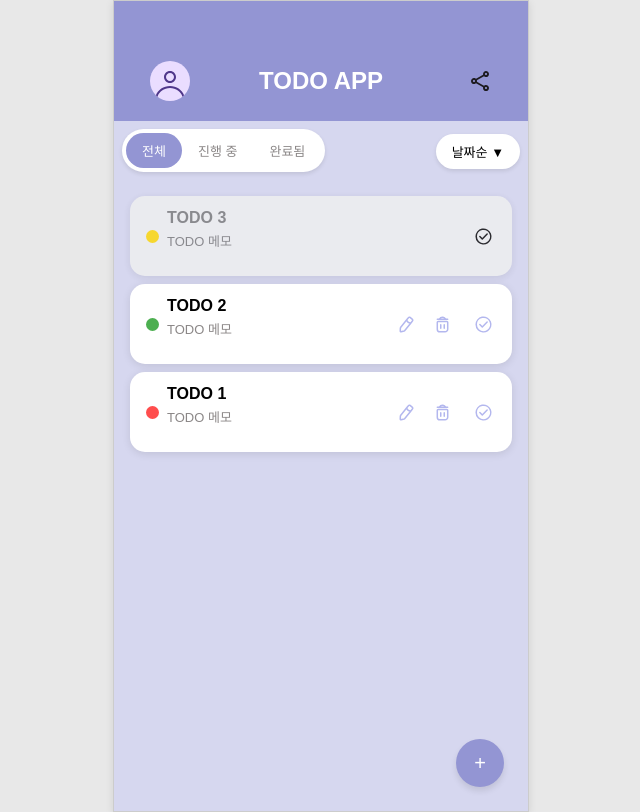
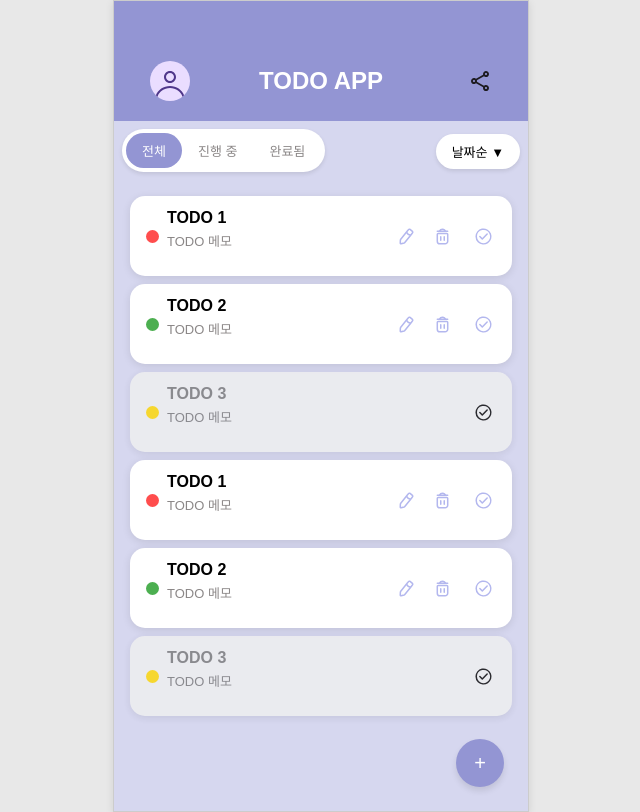
Before and after one commit to GROWLOG-youtube-mockup/todo-app, a React (Vite) app: page / in a window 1280 px wide. Shown: the whole page, without its empty margins (319-959 px from the left). Built offline with nearby package versions, Linux system fonts and the light colour scheme.

Commit message:
fix: local storage에 데이터가 없을 경우 더미 데이터 저장되도록 수정

```diff
--- a/src/pages/TodoMain.jsx
+++ b/src/pages/TodoMain.jsx
@@ -19,6 +19,7 @@ function TodoMain() {
   const [showDropDown, setShowDropDown] = useState(false);
 
   const todos = useTodoStore((state) => state.todos);
+  const addTodo = useTodoStore((state) => state.addTodo);
 
   // 연동 전 임시 todo 데이터(저장 시간 X)
   const todoList = useMemo(() => {
@@ -158,6 +159,38 @@ function TodoMain() {
   };
 
   useEffect(() => {
+    if (todos.length === 0) {
+      const temporaryList = [
+        {
+          id: 1,
+          title: 'TODO 1',
+          description: 'TODO 메모',
+          isComplete: false,
+          priority: 'high'
+        },
+        {
+          id: 2,
+          title: 'TODO 2',
+          description: 'TODO 메모',
+          isComplete: false,
+          priority: 'low'
+        },
+        {
+          id: 3,
+          title: 'TODO 3',
+          description: 'TODO 메모',
+          isComplete: true,
+          priority: 'medium'
+        }
+      ];
+
+      temporaryList.forEach((todoItem) => {
+        addTodo(todoItem);
+      });
+    }
+  }, [todos.length, addTodo]);
+
+  useEffect(() => {
     const updatedTodos = getFilteredAndSortedTodos(todoList, activeFilter, sortOption);
     setFilterTodos(updatedTodos);
   }, [todoList, activeFilter, sortOption]);
```
